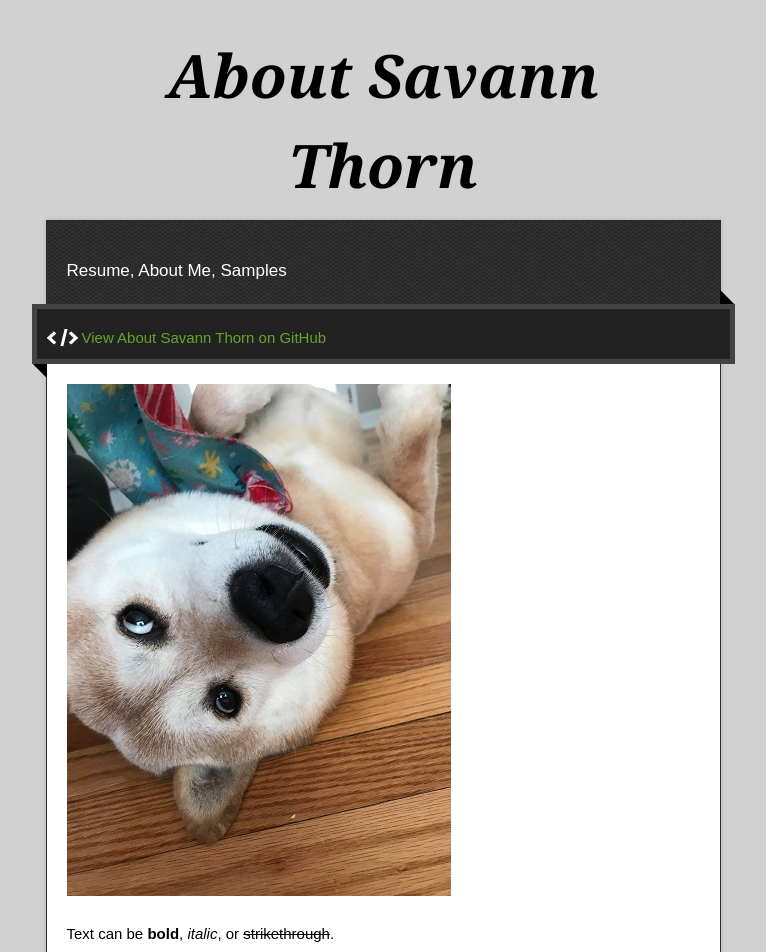
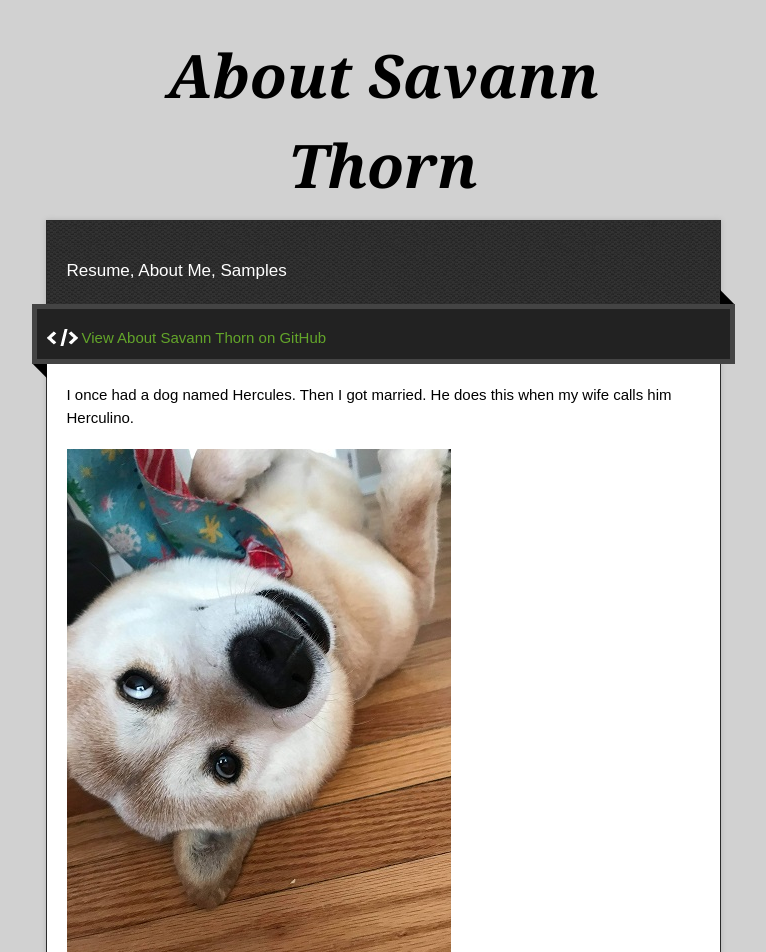
Before and after one commit to savannthorn/savannthorn.github.io, a Jekyll site: the page built from index.md, in a window 1280 px wide and 1400 px high. Shown: the top 952 px of the window, without its empty margins (257-1023 px from the left). Built offline with Jekyll 4.4.1, drawn with Linux system fonts in a browser that asks for light colours; our own code applies the rules of GitHub Pages for plain Markdown files; some of the changed text lies outside the part shown.

Commit message:
Update index.md

```diff
--- a/index.md
+++ b/index.md
@@ -3,21 +3,20 @@
 description: Resume, Portfolio and About Me
 ---
 
-
+I once had a dog named Hercules. Then I got married. He does this when my wife calls him Herculino.
 
 ![My Doge, Herculino](/image/doge-herculino.jpg)
 
+Check out some time series
+
+[Time Series](/timeseries/index.md)
+
+Here's my Resume
+
+![My Resume](/cv/Savann_Thorn_Resume_01112021.pdf)
 
 
 
-
-Text can be **bold**, _italic_, or ~~strikethrough~~.
-
-[Link to another page](./another-page.html).
-
-There should be whitespace between paragraphs.
-
-There should be whitespace between paragraphs. We recommend including a README, or a file with information about your project.
 
 # Header 1
 
```
